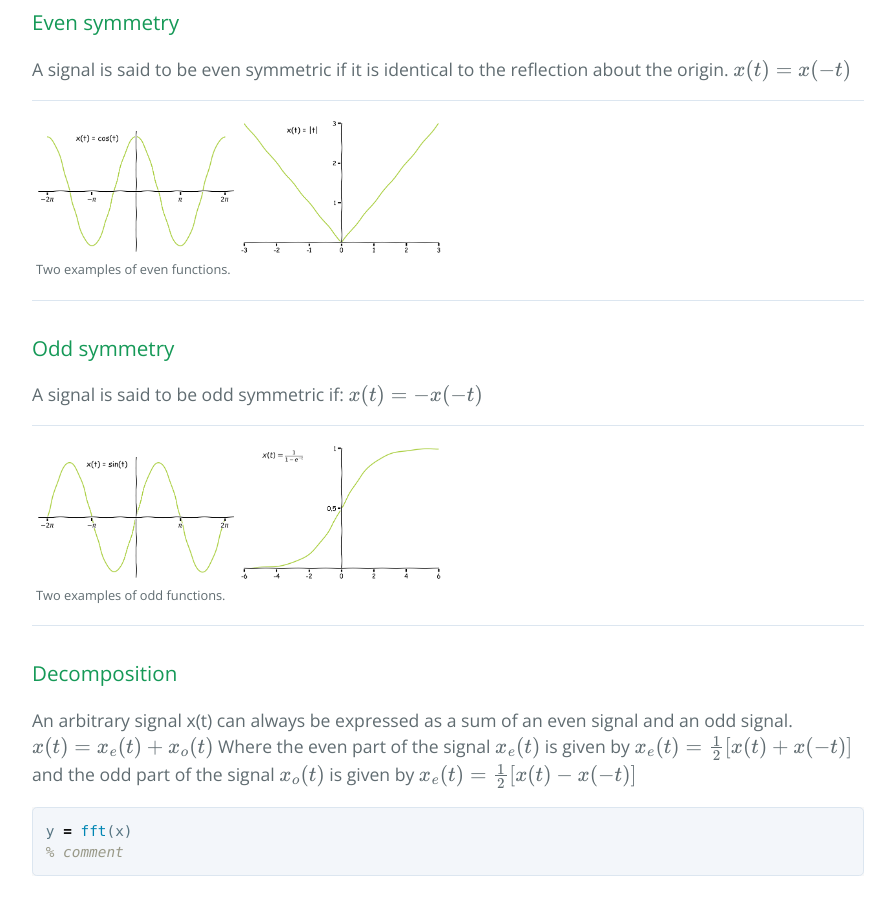
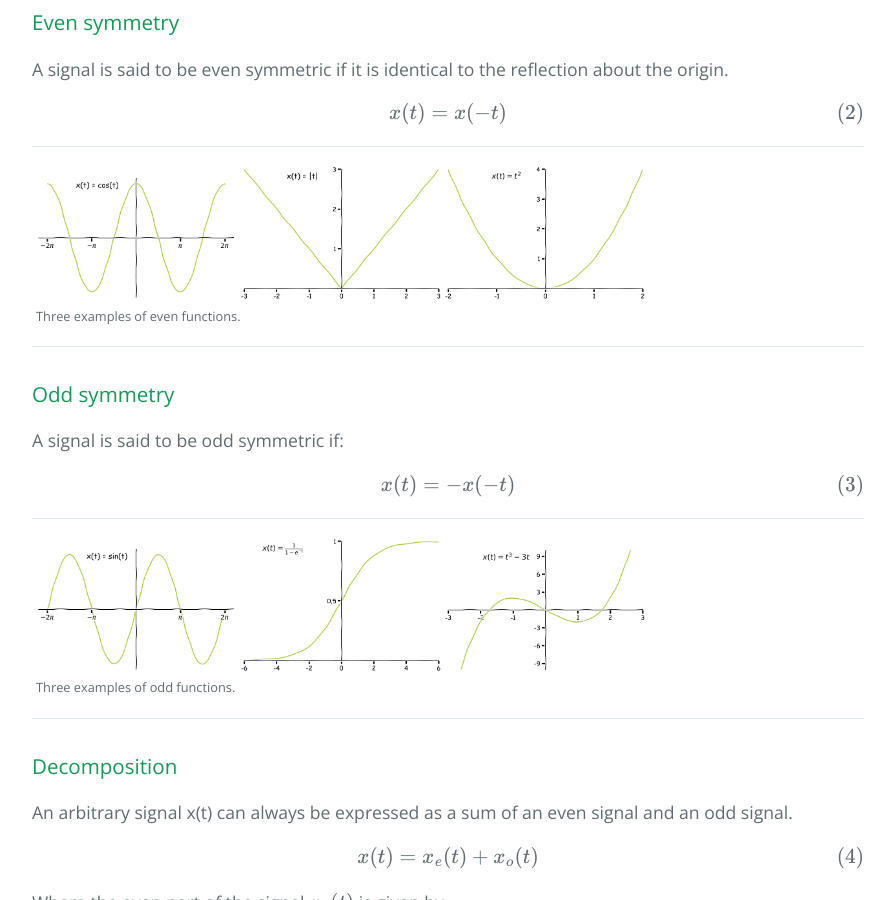
Before and after one commit to bramton/bramton.github.io, a Jekyll site: the page built from index.md, in a window 1280 px wide and 900 px high, scrolled down 635 px. Shown: the whole window, without its empty margins (192-1087 px from the left). Built offline with Jekyll 4.4.1, drawn with Linux system fonts in a browser that asks for light colours; our own code applies the rules of GitHub Pages for plain Markdown files; formulas are drawn with MathJax 3; the repository's description, which GitHub fills in, is left out.

Commit message:
More samples of odd/even

```diff
--- a/index.md
+++ b/index.md
@@ -11,6 +11,7 @@
 
 ### Even symmetry
 A signal is said to be even symmetric if it is identical to the reflection about the origin.
+
 $$
 x(t) = x(-t)
 $$
@@ -18,34 +19,43 @@
 <figure>
 	<img src="assets/function_cos.png" alt="Cosine function" width="200"/>
 	<img src="assets/function_abs.png" alt="Absolute function" width="200"/>
+	<img src="assets/function_square.png" alt="Square function" width="200"/>
 	<figcaption>
-	Two examples of even functions.
+	Three examples of even functions.
 	</figcaption>
 </figure>
 
 ### Odd symmetry
 A signal is said to be odd symmetric if:
+
 $$
 x(t) = -x(-t)
 $$
+
 <figure>
 	<img src="assets/function_sin.png" alt="Sine function" width="200"/>
 	<img src="assets/function_sigmoid.png" alt="Sigmoid function" width="200"/>
+	<img src="assets/function_cube_poly.png" alt="Cube function" width="200"/>
 	<figcaption>
-	Two examples of odd functions.
+	Three examples of odd functions.
 	</figcaption>
 </figure>
 
 ### Decomposition
 An arbitrary signal x(t) can always be expressed as a sum of an even signal and an odd signal.
+
 $$
 x(t) = x_e(t) + x_o(t)
 $$
+
 Where the even part of the signal $x_e(t)$ is given by
+
 $$
 x_e(t) = \frac{1}{2} \left[ x(t) + x(-t) \right]
 $$
+
 and the odd part of the signal $x_o (t)$ is given by
+
 $$
 x_e(t) = \frac{1}{2} \left[ x(t) - x(-t) \right]
 $$
```
Also changed, not shown: assets/function_cube_poly.png (added), assets/function_square.png (added).
